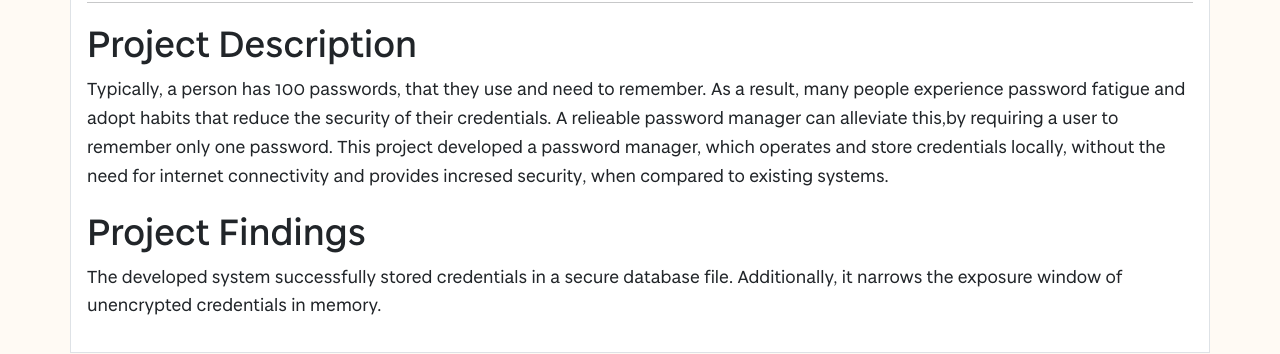
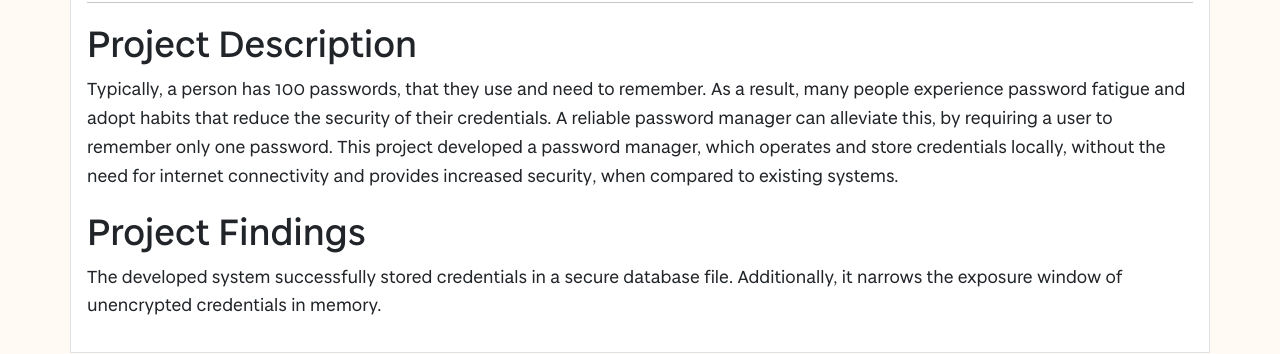
Before and after one commit to vivienprk/degree-show-2022, a Jekyll site: the page built from projects/MomchilBadzhev.md, in a window 1280 px wide. Shown: the part 293-647 px from the top of the page. Built offline with Jekyll 4.4.1, drawn with Linux system fonts in a browser that asks for light colours; our own code applies the rules of GitHub Pages for plain Markdown files.

Commit message:
Fix spelling mistake

```diff
--- a/projects/MomchilBadzhev.md
+++ b/projects/MomchilBadzhev.md
@@ -8,7 +8,8 @@ projectImage: ""
 ---
 
 ## Project Description
-Typically, a person has 100 passwords, that they use and need to remember. As a result, many people experience password fatigue and adopt habits that reduce the security of their credentials. A relieable password manager can alleviate this,by requiring a user to remember only one password. This project developed a password manager, which operates and store credentials locally, without the need for internet connectivity and provides incresed security, when compared to existing systems.
+Typically, a person has 100 passwords, that they use and need to remember. As a result, many people experience password fatigue and adopt habits that reduce the security of their credentials. A reliable password manager can alleviate this, by requiring a user to remember only one password. This project developed a password manager, which operates and store credentials locally, without the need for internet connectivity and provides increased security, when compared to existing systems.
+
 
 ## Project Findings
 The developed system successfully stored credentials in a secure database file. Additionally, it narrows the exposure window of unencrypted credentials in memory.
```
